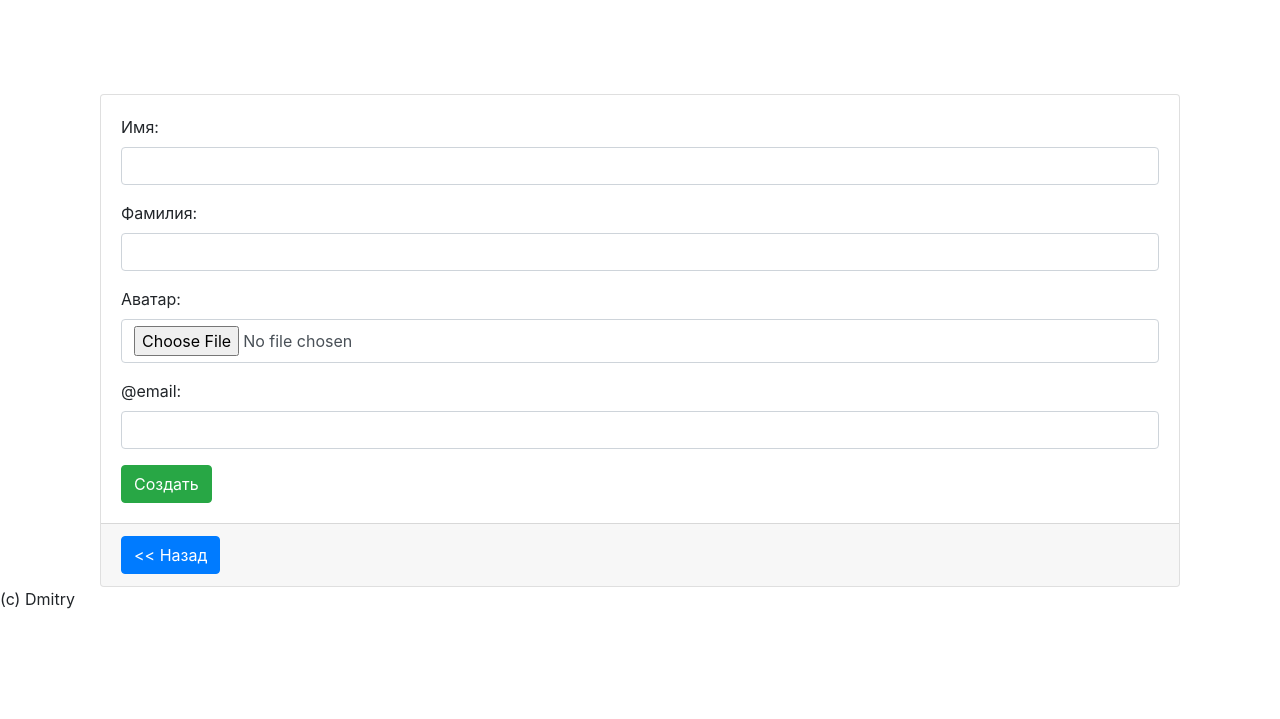
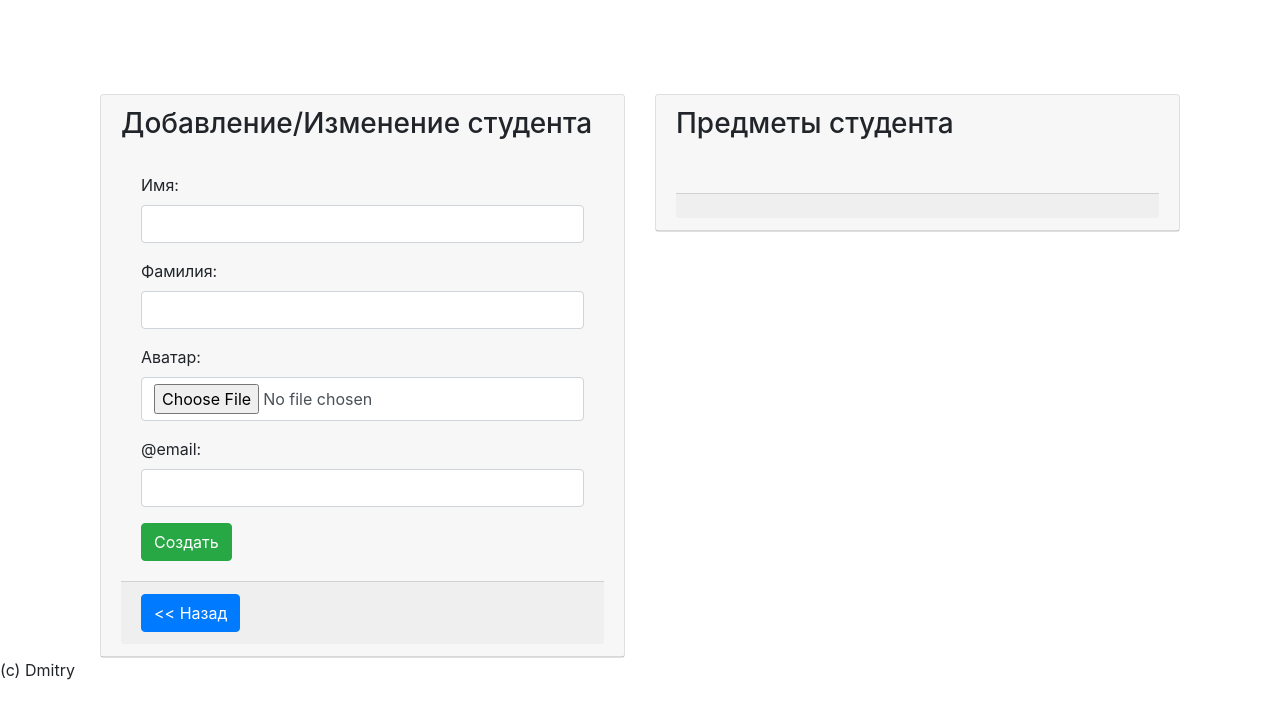
Before and after one commit to DSulzhits/06_3_20_1_Django_ORM, a Django app: page /students/create/ in a window 1280 px wide. Shown: the part 56-775 px from the top of the page. Run offline with Django 4.2, Linux system fonts and the light colour scheme; some libraries are stand-ins or nearby versions.

Commit message:
Добавлена форма-таблицы Предметы студента

```diff
--- a/main/templates/main/student_form.html
+++ b/main/templates/main/student_form.html
@@ -1,18 +1,46 @@
 {% extends 'main/base.html' %}
 
 {% block content %}
-    <div class="col">
+    <div class="col-12">
+        <form class="row" method="post" enctype="multipart/form-data">
+            <div class="col-6">
                 <div class="card">
+                    <div class="card-header">
+                        <h3 class="card-title">
+                            Добавление/Изменение студента
+                        </h3>
                         <div class="card-body">
-                <form method="post">
                             {% csrf_token %}
                             {{ form.as_p }}
-                    <input type="submit" class="btn btn-success" value="{% if object %}Сохранить{% else %}Создать{% endif %}">
-                </form>
+                            <input type="submit" class="btn btn-success"
+                                   value="{% if object %}Сохранить{% else %}Создать{% endif %}">
                         </div>
                         <div class="card-footer">
                             <a href="{% url 'main:students_list' %}" class="btn btn-primary"><< Назад</a>
                         </div>
                     </div>
                 </div>
+            </div>
+            <div class="col-6">
+                <div class="card">
+                    <div class="card-header">
+                        <h3 class="card-title">
+                            Предметы студента
+                        </h3>
+                        <div class="card-body">
+                            {{ formset.management_form }}
+                            {% for form in formset.forms %}
+                                {{ form.as_p }}
+                                {% if not forloop.last %}
+                                    <hr>
+                                {% endif %}
+                            {% endfor %}
+                        </div>
+                        <div class="card-footer">
+                        </div>
+                    </div>
+                </div>
+            </div>
+        </form>
+    </div>
 {% endblock %}
```
Lines whose indentation alone changed are shown as unchanged.
